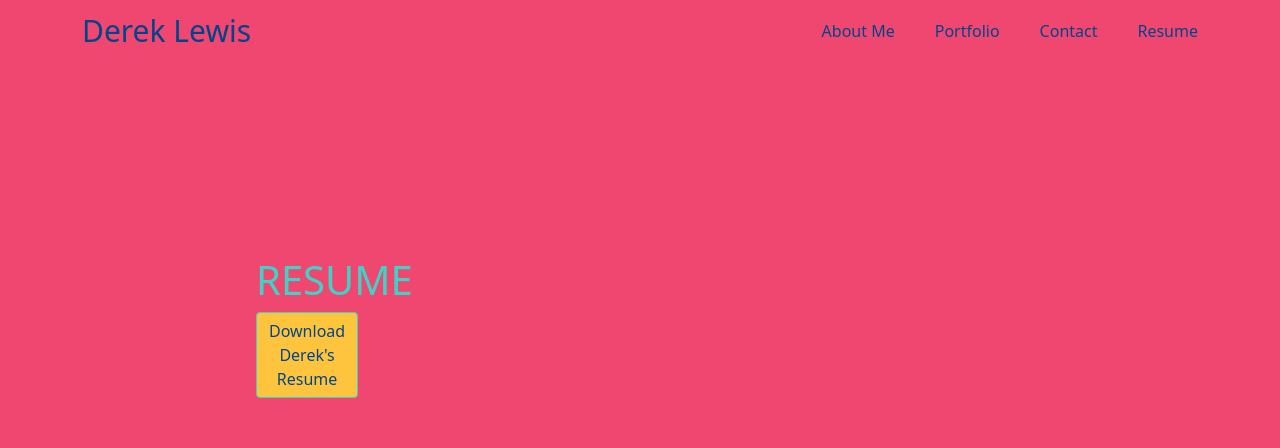
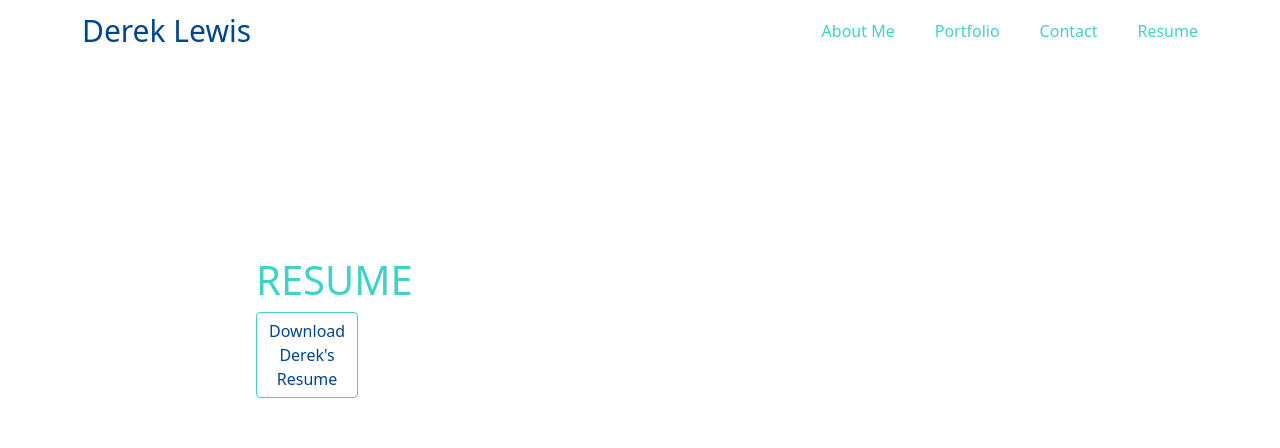
Before and after one commit to dereklewis/New-React-Portfolio, a React (Create React App) app in the folder client/: page /resume in a window 1280 px wide. Shown: the top 448 px of the page. Built offline with nearby package versions, Linux system fonts and the light colour scheme.

Commit message:
moved navbar css styling from app.css to NavBar.css

```diff
--- a/client/src/App.css
+++ b/client/src/App.css
@@ -16,7 +16,7 @@
 }
 
 .navLink {
-  color: var(--dark);
+  color: var(--accentGreen);
   justify-content: space-around;
   margin-left: 40px;
   text-decoration: none;
--- a/client/src/components/Navbar/NavBar.css
+++ b/client/src/components/Navbar/NavBar.css
@@ -1,15 +1,24 @@
 :root {
-  --light: #f8ffe5;
-  --dark: #1b9aaa;
-  --accentGreen: #06d6a0;
-  --accentPink: #ef476f;
-  --accentYellow: #ffc43d;
+  --light: #99ddff;
+  --dark: #00458b;
+  --accentGreen: #3fd2c7;
 }
 
-#navBar {
+.navBar {
+  display: flex;
+  justify-content: space-around;
   background-color: var(--dark);
 }
 
-.nav-link {
+.brandName {
   color: var(--dark);
+  font-size: 30px;
+  text-decoration: none;
 }
+
+.navLink {
+  color: var(--accentGreen);
+  justify-content: space-around;
+  margin-left: 40px;
+  text-decoration: none;
+}
--- a/client/src/custom.scss
+++ b/client/src/custom.scss
@@ -3,5 +3,5 @@
 $dark: #00458b;
 $light: #ef476f;
 $success: #ffc43d;
-
+//color scheme from Jebsen Careers website via designshack.net https://designshack.net/articles/trends/best-website-color-schemes/
 @import "~bootstrap/scss/bootstrap.scss";
```
